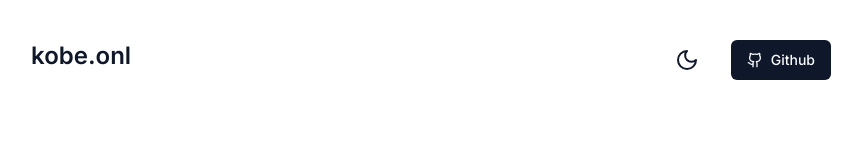
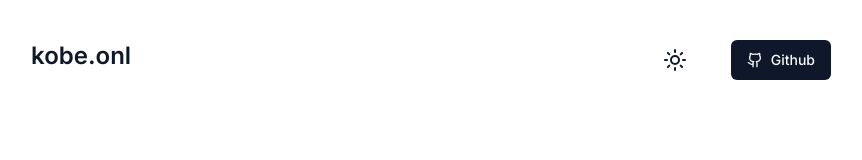
Before and after one commit to kobejk/portfolio, a Next.js app: page / in a window 1280 px wide. Shown: the top 160 px of the page, without its empty margins (209-1071 px from the left). Built offline with nearby package versions, Linux system fonts and the light colour scheme.

Commit message:
dark mode toggle works

```diff
--- a/app/layout.tsx
+++ b/app/layout.tsx
@@ -1,5 +1,7 @@
 import "./globals.css";
 import { Inter } from "next/font/google";
+
+import { ThemeProvider } from "@/components/theme-provider";
 
 const inter = Inter({ subsets: ["latin"] });
 
@@ -15,7 +17,11 @@ export default function RootLayout({
 }) {
   return (
     <html lang="en">
-      <body className={inter.className}>{children}</body>
+      <body className={inter.className}>
+        <ThemeProvider attribute="class" defaultTheme="system" enableSystem>
+          {children}
+        </ThemeProvider>
+      </body>
     </html>
   );
 }
--- a/app/page.tsx
+++ b/app/page.tsx
@@ -1,16 +1,10 @@
-// needed for light/dark mode functionality
-// "use client";
-
 import { Button } from "@/components/ui/button";
-import { Moon } from "lucide-react";
 import { Github } from "lucide-react";
 
 import Image from "next/image";
 import Hero from "@/public/idea-launch.svg";
+import { ThemeToggle } from "@/components/theme-toggle";
 
-// import { useState } from "react";
-// onClick={() => setDarkMode(!darkMode)}
-// className={darkMode ? "dark" : ""}
 export default function Home() {
   return (
     <main>
@@ -19,7 +13,7 @@ export default function Home() {
           <h1 className="text-2xl font-semibold">kobe.onl</h1>
           <ul className="flex items-center">
             <li>
-              <Moon className="cursor-pointer" />
+              <ThemeToggle />
             </li>
             <li>
               <Button className="ml-8">
--- /dev/null
+++ b/components/theme-provider.tsx
@@ -0,0 +1,9 @@
+"use client";
+
+import * as React from "react";
+import { ThemeProvider as NextThemesProvider } from "next-themes";
+import { ThemeProviderProps } from "next-themes/dist/types";
+
+export function ThemeProvider({ children, ...props }: ThemeProviderProps) {
+    return <NextThemesProvider {...props}>{children}</NextThemesProvider>;
+}
--- /dev/null
+++ b/components/theme-toggle.tsx
@@ -0,0 +1,23 @@
+"use client";
+
+import * as React from "react";
+import { useTheme } from "next-themes";
+
+import { Button } from "@/components/ui/button";
+import { Moon, Sun } from "lucide-react";
+
+export function ThemeToggle() {
+    const { setTheme, theme } = useTheme();
+
+    return (
+        <Button
+            variant="ghost"
+            size="sm"
+            onClick={() => setTheme(theme === "light" ? "dark" : "light")}
+        >
+            <Sun className="rotate-0 scale=100 transition-all dark:-rotate-90 dark:scale-0" />
+            <Moon className="absolute rotate-90 scale-0 transition-all dark:rotate-0 dark:scale-100" />
+            <span className="sr-only">Toggle Theme</span>
+        </Button>
+    );
+}
--- a/package.json
+++ b/package.json
@@ -20,6 +20,7 @@
     "eslint-config-next": "13.4.4",
     "lucide-react": "^0.236.0",
     "next": "13.4.4",
+    "next-themes": "^0.2.1",
     "postcss": "8.4.24",
     "react": "18.2.0",
     "react-dom": "18.2.0",
```
Also changed, not shown: app/globals.css (line endings or trailing spaces), 1 other file (tests, documents, lock files or other folders).
